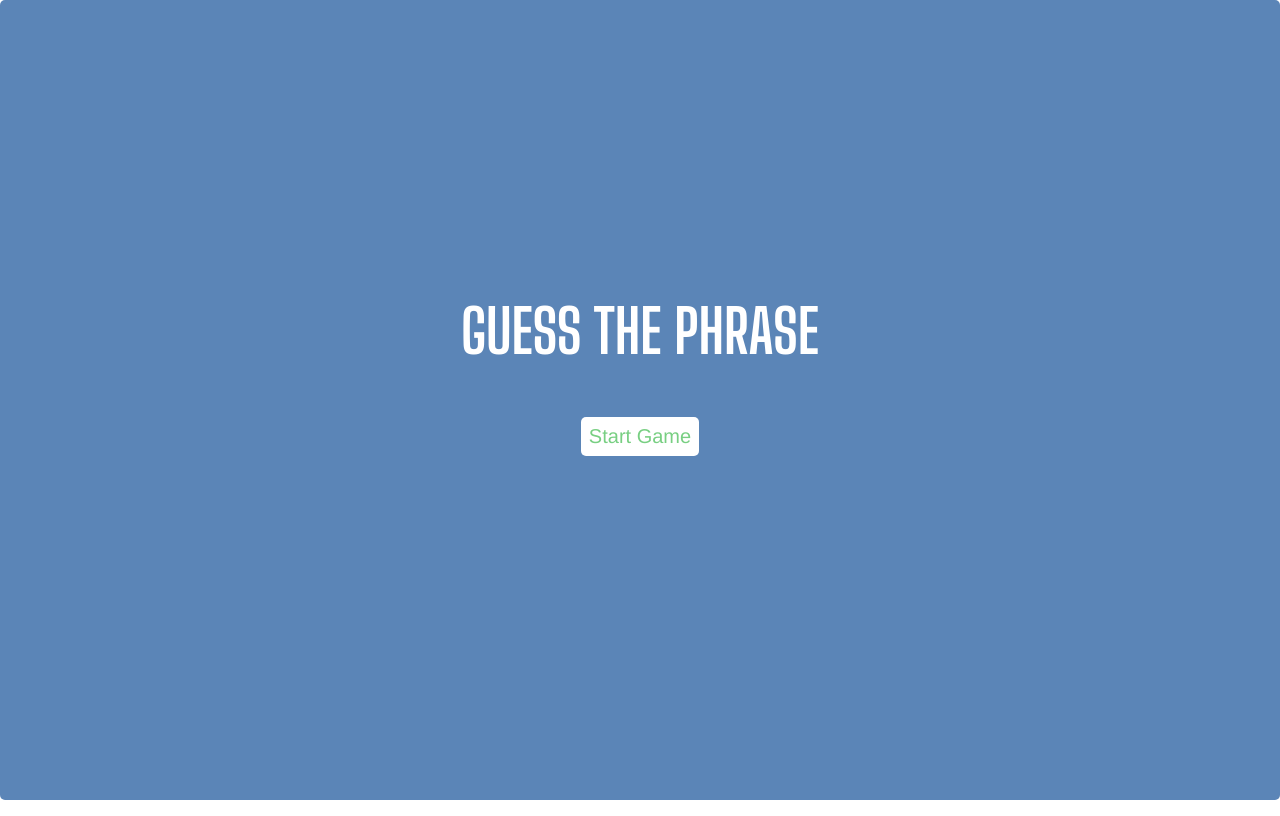
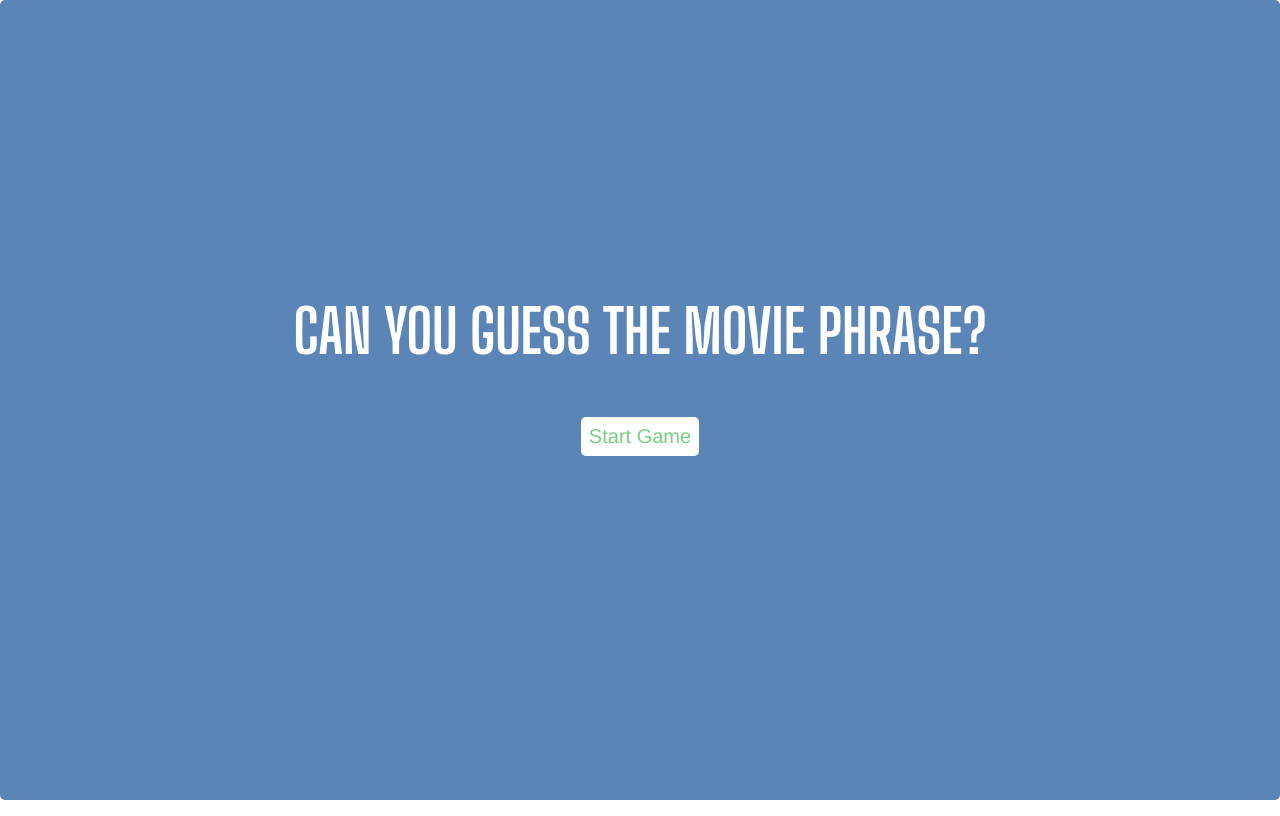
Before and after one commit to jmereardon17/game-show-app, a plain HTML site: page index.html in a window 1280 px wide. Drawn offline with nearby package versions, Linux system fonts and the light colour scheme.

Commit message:
Update page titles

```diff
--- a/index.html
+++ b/index.html
@@ -2,19 +2,19 @@
 <html lang="en">
   <head>
     <meta charset="utf-8">
-    <title>Wheel of Success!</title>
+    <title>Guess The Movie Phrase!</title>
     <meta name="viewport" content="width=device-width, initial-scale=1.0">
     <link href="css/styles.css" rel="stylesheet">
   </head>
   <body>
     <div class="main-container">
       <div id="overlay" class="start">
-        <h2 class="title">Guess The Phrase</h2>
+        <h2 class="title">Can You Guess The Movie Phrase?</h2>
         <a class="btn__reset">Start Game</a>
       </div>
 
       <div id="banner" class="section">
-        <h2 class="header">Guess The Phrase</h2>
+        <h2 class="header">Guess The Movie Phrase</h2>
       </div>
 
       <div id="phrase" class="section">
@@ -45,7 +45,7 @@
     <script src="https://code.jquery.com/jquery-3.4.1.min.js"
     integrity="sha256-CSXorXvZcTkaix6Yvo6HppcZGetbYMGWSFlBw8HfCJo="
     crossorigin="anonymous"></script>
+    <script src="effects.js"></script>
     <script type="text/javascript" src="app.js"></script>
-    <script src="effects.js"></script>
   </body>
 </html>
```
